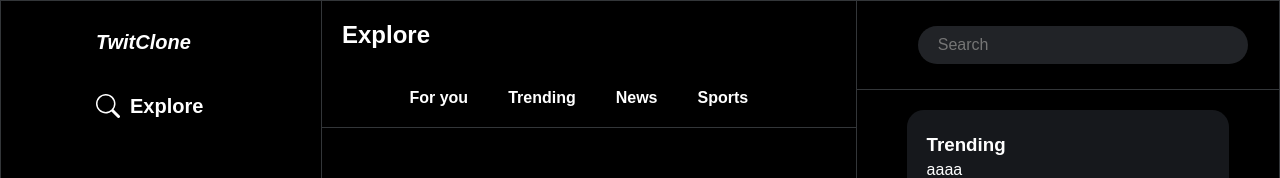
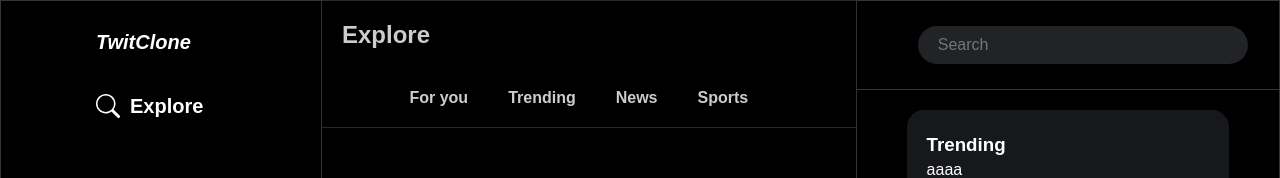
Before and after one commit to maxhayes17/TwitterClone, a React (Create React App) app in the folder frontend/: page /explore in a window 1280 px wide. Shown: the top 178 px of the page. Built offline with nearby package versions, Linux system fonts and the light colour scheme.

Commit message:
add transparent vertical nav

```diff
--- a/frontend/src/App.css
+++ b/frontend/src/App.css
@@ -231,6 +231,8 @@ ul{
   height: auto;
   width: inherit;
   top: 0;
+  opacity: 80%;
+  backdrop-filter: blur(6px);
 
   z-index: 2;
   padding-left: 20px;
@@ -245,6 +247,7 @@ ul{
 .vertical-nav .inline{
   margin-top: 0;
 }
+
 
 .profile-list-element{
   text-align: left;
```
